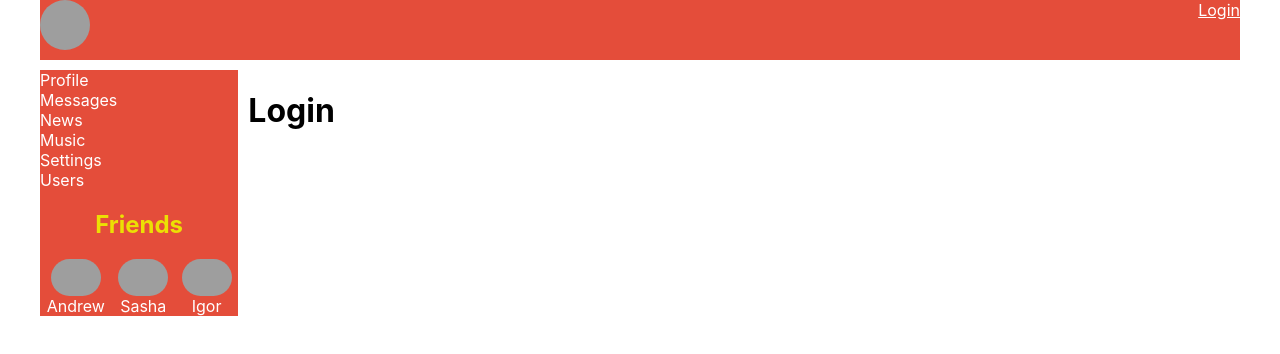
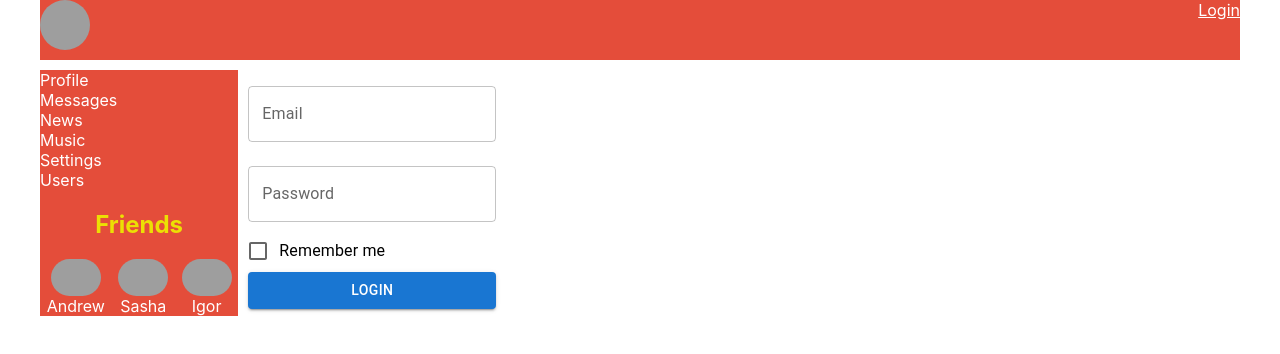
Before and after one commit to ivan-kevra/social-network, a React (Create React App) app: page /login in a window 1280 px wide. Shown: the top 354 px of the page. Built offline with nearby package versions, Linux system fonts and the light colour scheme; no server answers; grey boxes are pictures that could not be loaded.

Commit message:
75: formik and redux-form

```diff
--- a/src/api/api.ts
+++ b/src/api/api.ts
@@ -27,7 +27,11 @@ export const usersAPI = {
 export const authAPI = {
     getAuth() {
         return instance.get(`/auth/me`).then(res => res.data)
-    }
+
+    },
+    login(data: LoginParamsType) {
+        return instance.post('/auth/login', data)
+    },
 }
 
 export const profileAPI = {
@@ -41,3 +45,10 @@ export const profileAPI = {
         return instance.put(`/profile/status`, {status}).then(res => res.data)
     },
 }
+
+export type LoginParamsType = {
+    email: string
+    password: string
+    rememberMe: boolean
+    captcha?: string
+}
--- a/src/components/Dialogs/DialogsContainer.tsx
+++ b/src/components/Dialogs/DialogsContainer.tsx
@@ -2,12 +2,12 @@ import React from 'react';
 import {addMessageAC, updateNewMessageTextAC} from "../../redux/dialogs-reducer";
 import {Dialogs} from "./Dialogs";
 import {connect} from "react-redux";
-import {StateType} from "../../redux/redux-store";
+import {AppRootStateType} from "../../redux/redux-store";
 import {WithAuthRedirect} from "../../hoc/WithAuthRedirect";
 import {compose} from "redux";
 
 
-let mapStateToProps = (state: StateType) => {
+let mapStateToProps = (state: AppRootStateType) => {
     return {
         dialogsPage: state.dialogsPage,
     }
--- a/src/components/header/HeaderContainer.tsx
+++ b/src/components/header/HeaderContainer.tsx
@@ -2,7 +2,7 @@ import React from "react";
 import {Header} from "./Header";
 import {connect} from "react-redux";
 import {getUserData} from "../../redux/auth-reducer";
-import {StateType} from "../../redux/redux-store";
+import {AppRootStateType} from "../../redux/redux-store";
 
 class HeaderContainer extends React.Component<any, any> {
 
@@ -17,7 +17,7 @@ class HeaderContainer extends React.Component<any, any> {
     }
 }
 
-const mapStateToProps = (state: StateType) => ({
+const mapStateToProps = (state: AppRootStateType) => ({
     isAuth: state.auth.isAuth,
     login: state.auth.login
 })
--- a/src/components/profile/MyPosts/MyPostsContainer.tsx
+++ b/src/components/profile/MyPosts/MyPostsContainer.tsx
@@ -2,10 +2,10 @@ import React from 'react';
 import {addPost, updateNewPostText} from "../../../redux/profile-reducer";
 import {MyPosts} from "./MyPosts";
 import {connect} from "react-redux";
-import {StateType} from "../../../redux/redux-store";
+import {AppRootStateType} from "../../../redux/redux-store";
 
 
-const mapStateToProps = (state: StateType) => {
+const mapStateToProps = (state: AppRootStateType) => {
     return {
         posts: state.profilePage.posts,
         newPostText: state.profilePage.newPostText
--- a/src/components/profile/ProfileContainer.tsx
+++ b/src/components/profile/ProfileContainer.tsx
@@ -1,7 +1,7 @@
 import React from "react";
 import {Profile} from "./Profile";
 import {connect} from "react-redux";
-import {StateType} from "../../redux/redux-store";
+import {AppRootStateType} from "../../redux/redux-store";
 import {getStatus, getUserProfile, updateStatus} from "../../redux/profile-reducer";
 import {useLocation, useNavigate, useParams} from "react-router-dom";
 import {WithAuthRedirect} from "../../hoc/WithAuthRedirect";
@@ -46,7 +46,7 @@ function withRouter(Component: any) {
 }
 
 
-let mapStateToProps = (state: StateType) => ({
+let mapStateToProps = (state: AppRootStateType) => ({
     profile: state.profilePage.profileInfo,
     status: state.profilePage.status
 })
--- a/src/components/users/UsersContainer.tsx
+++ b/src/components/users/UsersContainer.tsx
@@ -8,7 +8,7 @@ import {
     toggleIsFollowingProgress,
     unfollow,
 } from "../../redux/users-reducer";
-import {StateType} from "../../redux/redux-store";
+import {AppRootStateType} from "../../redux/redux-store";
 import {Users} from "./Users";
 import {Preloader} from "../common/Preloader";
 import {WithAuthRedirect} from "../../hoc/WithAuthRedirect";
@@ -53,7 +53,7 @@ class UsersContainer extends React.Component<any, any> {
     }
 }
 
-let mapStateToProps = (state: StateType): MapStateToPropsType => {
+let mapStateToProps = (state: AppRootStateType): MapStateToPropsType => {
     return {
         usersPage: state.usersPage,
         pageSize: state.usersPage.pageSize,
--- a/src/hoc/WithAuthRedirect.tsx
+++ b/src/hoc/WithAuthRedirect.tsx
@@ -1,9 +1,9 @@
 import {Navigate} from "react-router-dom";
 import React from "react";
-import {StateType} from "../redux/redux-store";
+import {AppRootStateType} from "../redux/redux-store";
 import {connect} from "react-redux";
 
-let mapStateToPropsForRedirect = (state: StateType) => ({
+let mapStateToPropsForRedirect = (state: AppRootStateType) => ({
     isAuth: state.auth.isAuth
 })
 
--- a/src/login/Login.tsx
+++ b/src/login/Login.tsx
@@ -1,7 +1,85 @@
-import React from 'react';
+import React from 'react'
+import Grid from '@mui/material/Grid';
+import Checkbox from '@mui/material/Checkbox';
+import FormControl from '@mui/material/FormControl';
+import FormControlLabel from '@mui/material/FormControlLabel';
+import FormGroup from '@mui/material/FormGroup';
+import FormLabel from '@mui/material/FormLabel';
+import TextField from '@mui/material/TextField';
+import Button from '@mui/material/Button';
+import {useFormik} from "formik";
+import {useSelector} from "react-redux";
+import {AppRootStateType, useAppDispatch} from "../redux/redux-store";
+import {loginTC} from "../redux/auth-reducer";
+// import {loginTC} from "./auth-reducer";
+// import {AppRootStateType, useAppDispatch} from "../../app/store";
+// import {useSelector} from "react-redux";
+// import {Navigate} from "react-router-dom";
+
+type FormikErrorType = {
+    email?: string
+    password?: string
+    rememberMe?: boolean
+}
 
 export const Login = () => {
-    return (
-        <h1>Login</h1>
-    );
-};
+
+    const dispatch = useAppDispatch()
+
+    const isAuth = useSelector<AppRootStateType, boolean>(state => state.auth.isAuth)
+
+    const formik = useFormik({
+        initialValues: {
+            email: '',
+            password: '',
+            rememberMe: false
+        },
+        validate: (values) => {
+            const errors: FormikErrorType = {}
+            if (!values.email) {
+                errors.email = 'Required'
+            } else if (!/^[A-Z0-9._%+-]+@[A-Z0-9.-]+\.[A-Z]{2,4}$/i.test(values.email)) {
+                errors.email = 'Invalid email address'
+            }
+            if (!values.password) {
+                errors.password = 'Required'
+            } else if (values.password.length < 3) {
+                errors.password = 'Password too short'
+            }
+            return errors
+
+        },
+        onSubmit: values => {
+            console.log(values)
+            dispatch(loginTC(values))
+        },
+    })
+
+    return <form onSubmit={formik.handleSubmit}>
+        <FormControl>
+            <FormGroup>
+                <TextField label="Email"
+                           margin="normal"
+                           {...formik.getFieldProps('email')}
+                           onBlur={formik.handleBlur}/>
+                {formik.errors.email ? <div style={{color: 'red'}}>{formik.errors.email}</div> : null}
+                <TextField type="password" label="Password"
+                           margin="normal"
+                           {...formik.getFieldProps('password')}
+                           onBlur={formik.handleBlur}
+                />
+                {formik.errors.password ? <div style={{color: 'red'}}>{formik.errors.password}</div> : null}
+                <FormControlLabel label={'Remember me'}
+                                  control={<Checkbox
+                                      {...formik.getFieldProps('rememberMe')}
+                                      onChange={formik.handleChange}
+                                      checked={formik.values.rememberMe}
+                                  />}/>
+                <Button type={'submit'} variant={'contained'} color={'primary'}>
+                    Login
+                </Button>
+            </FormGroup>
+        </FormControl>
+    </form>
+
+}
--- a/src/redux/redux-store.ts
+++ b/src/redux/redux-store.ts
@@ -1,20 +1,25 @@
-import {applyMiddleware, combineReducers, legacy_createStore} from "redux";
+import {AnyAction, applyMiddleware, combineReducers, legacy_createStore} from "redux";
 import {dialogsReducer} from "./dialogs-reducer";
 import {profileReducer} from "./profile-reducer";
 import {sidebarReducer} from "./sidebar-reducer";
 import {usersReducer} from "./users-reducer";
 import {authReducer} from "./auth-reducer";
-import thunkMiddleware from 'redux-thunk'
+import thunkMiddleware, {ThunkDispatch} from 'redux-thunk'
+import {useDispatch} from "react-redux";
 
-export type StateType = ReturnType<typeof rootReducer>
+
+export type AppRootStateType = ReturnType<typeof rootReducer>
 
 let rootReducer = combineReducers({
     profilePage: profileReducer,
     dialogsPage: dialogsReducer,
     sidebar: sidebarReducer,
     usersPage: usersReducer,
-    auth: authReducer
+    auth: authReducer,
 })
 
 
-export let store = legacy_createStore(rootReducer, applyMiddleware(thunkMiddleware))
+export const store = legacy_createStore(rootReducer, applyMiddleware(thunkMiddleware))
+
+export type AppDispatchType = ThunkDispatch<AppRootStateType, any, AnyAction>
+export const useAppDispatch = () => useDispatch<AppDispatchType>()
--- a/src/redux/users-reducer.ts
+++ b/src/redux/users-reducer.ts
@@ -1,6 +1,6 @@
 import {addPost, setUserProfile, setStatus, updateNewPostText} from "./profile-reducer";
 import {addMessageAC, updateNewMessageTextAC} from "./dialogs-reducer";
-import {setAuthUserData} from "./auth-reducer";
+import {setAuthUserData, setIsLoggedInAC} from "./auth-reducer";
 import {usersAPI} from "../api/api";
 import {Dispatch} from "redux";
 
@@ -18,6 +18,7 @@ export type ActionType = ReturnType<typeof addPost>
     | ReturnType<typeof setAuthUserData>
     | ReturnType<typeof toggleIsFollowingProgress>
     | ReturnType<typeof setStatus>
+    | ReturnType<typeof setIsLoggedInAC>
 
 export type PhotosType = {
     small: string
```
Also changed, not shown: package.json (+9 -0 lines), src/redux/auth-reducer.ts (+22 -1 lines), 1 other file (tests, documents, lock files or other folders).
